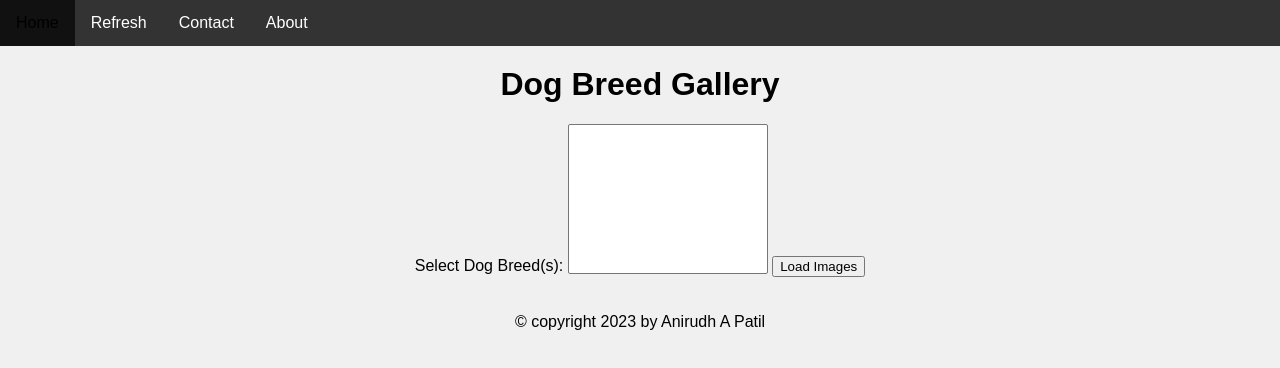
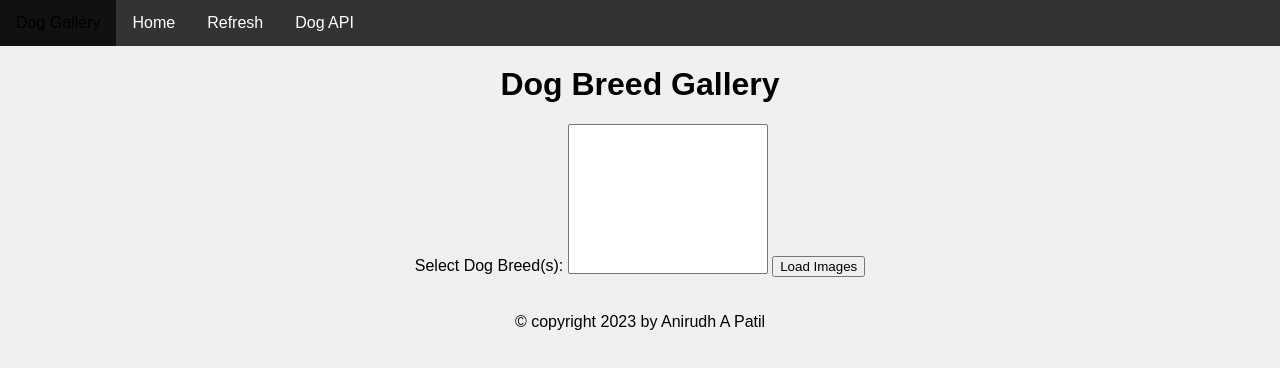
Before and after one commit to Anirudhpatil367/Fetch-Front_end, a plain HTML site: page index.html in a window 1280 px wide. Drawn offline with Linux system fonts and the light colour scheme; no server answers.

Commit message:
Update index.html

```diff
--- a/index.html
+++ b/index.html
@@ -8,10 +8,11 @@
 </head>
 <body>
       <ul>
-        <li><a class="active" href="#home">Home</a></li>
+        <li><a href="">Dog Gallery </a></li>
+        <li><a class="active" href="index.html">Home</a></li>
         <li><a href="index.html">Refresh</a></li>
-        <li><a href="#contact">Contact</a></li>
-        <li><a href="#about">About</a></li>
+        <li><a class="active" href="https://dog.ceo/dog-api/documentation/">Dog API</a></li>
+
       </ul>
       <!--search with alphabet-->
 
```
